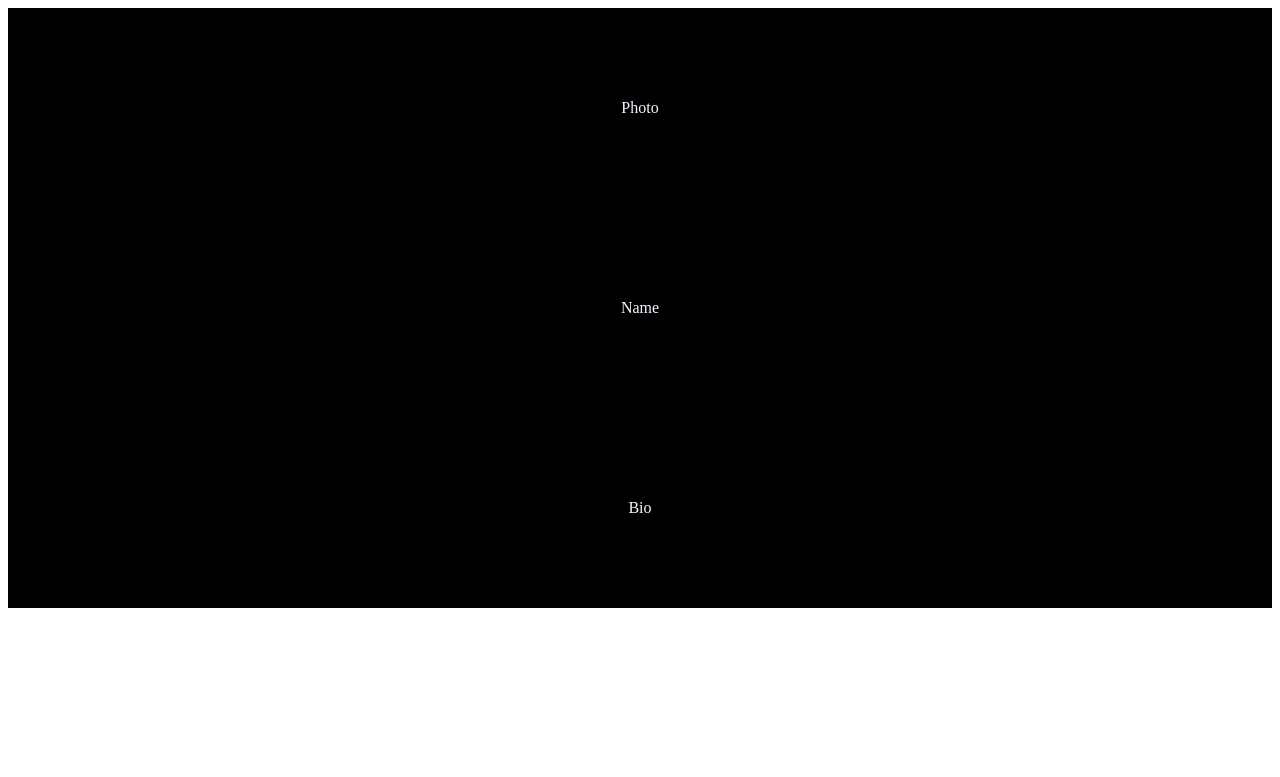
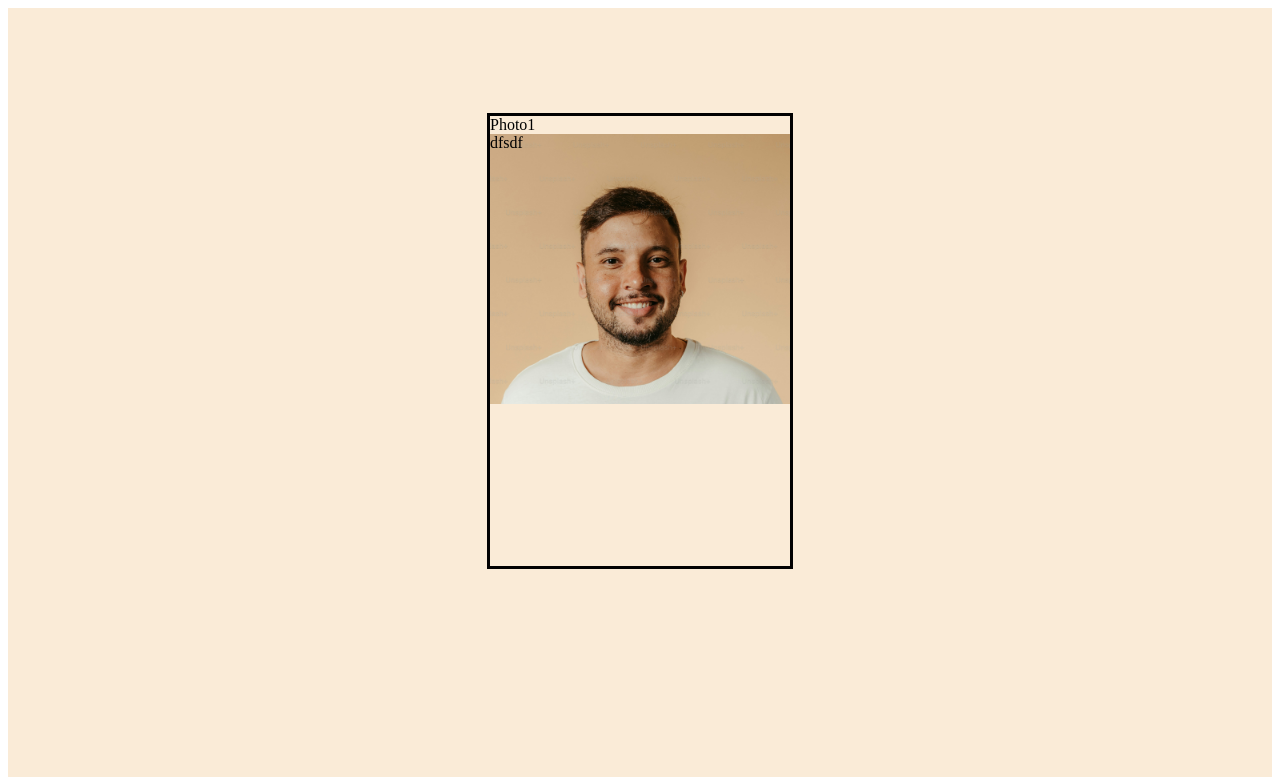
Before and after one commit to samarmalla/3profilecards, a plain HTML site: page index.html in a window 1280 px wide. Shown: the top 777 px of the page. Drawn offline with Linux system fonts and the light colour scheme.

Commit message:
photo added

```diff
--- a/index.html
+++ b/index.html
@@ -7,8 +7,8 @@
     <style>
         #profile{
             width: 100%;
-            height: 600px;
-            background-color: black;
+            height: 2000px;
+            background-color:antiquewhite;
             display:flex;
             justify-content:space-around;
             flex-flow: column;
@@ -16,15 +16,29 @@
 
         }
         .div{
-            color: aliceblue;
+            color: black;
+            width:300px;
+            height: 450px;
+            border: 3px solid black;
         }
+        #p1{
+            background-image: url(/3profilecards/photo1.jpg);
+            background-size: 100%;
+            width: 300px;
+            height: 60%;
+            align-items
+        }
+
     </style>
 </head>
 <body>
     <div id="profile">
-        <div class="div">Photo</div>
-        <div class="div">Name</div>
-        <div class="div">Bio</div>
+        <div class="div">Photo1
+            <div id="p1"> dfsdf</div>
+        </div>
+
+        <div class="div">Photo2</div>
+        <div class="div">Photo3</div>
     </div>
 </body>
 </html>
```
Also changed, not shown: photo1.jpg (added).
